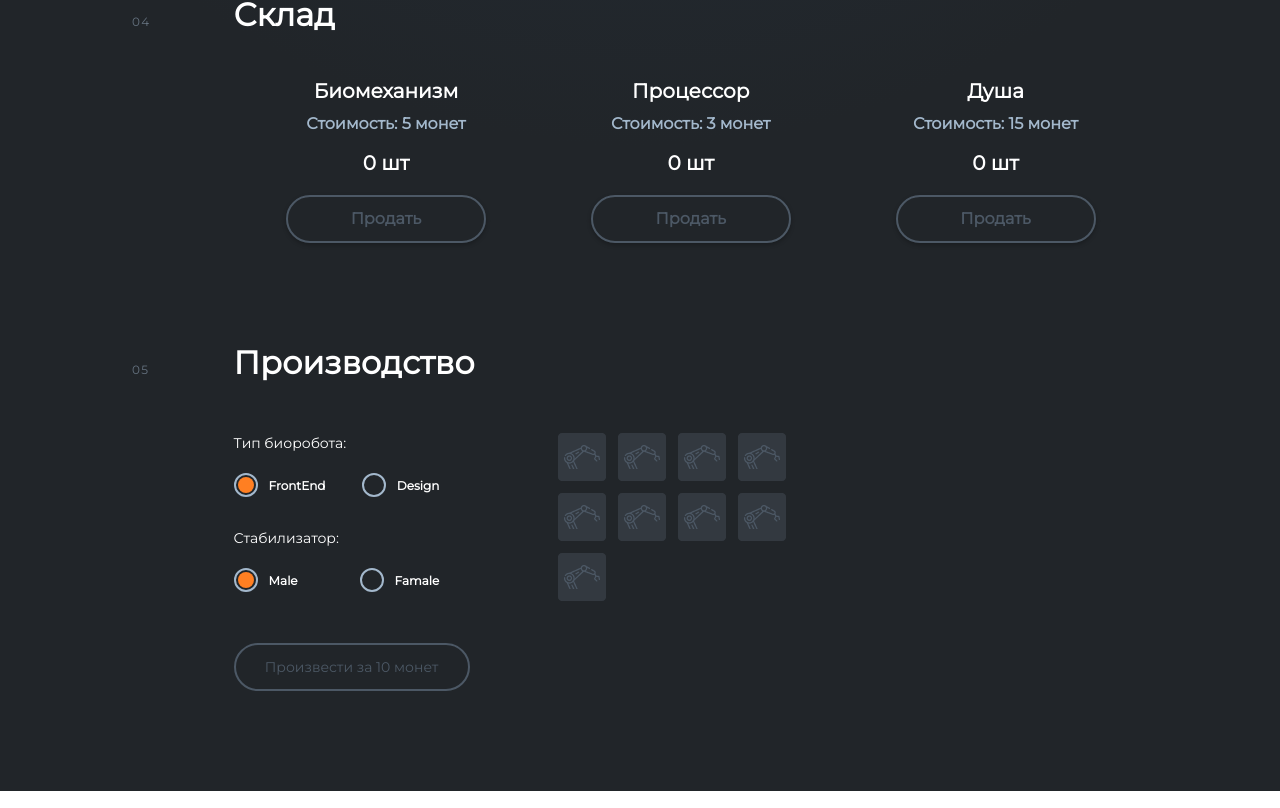
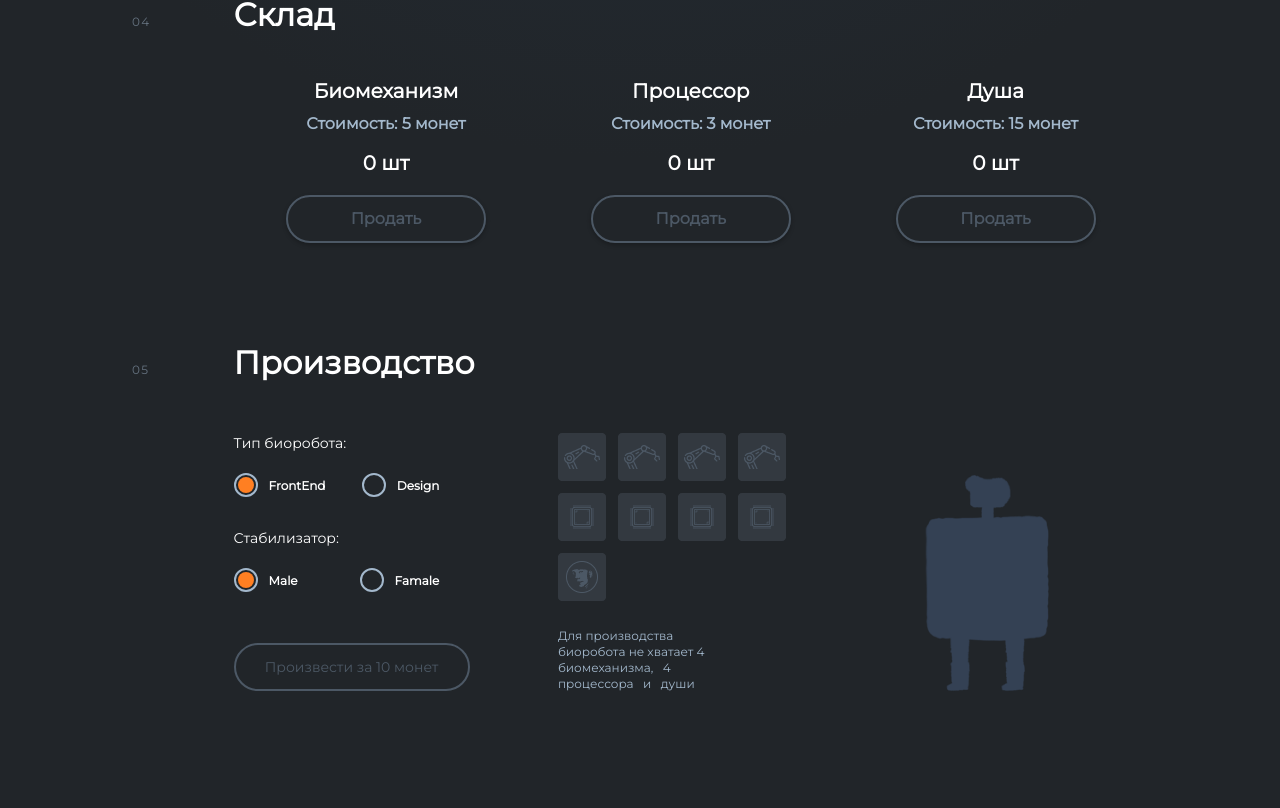
Before and after one commit to rpn42rus/Robot-factory, a Vue app: page /#/ in a window 1280 px wide. Shown: the part 1388-2196 px from the top of the page. Built offline with nearby package versions, Linux system fonts and the light colour scheme.

Commit message:
реализация производства робота. финальные доработки

```diff
--- a/package.json
+++ b/package.json
@@ -43,7 +43,9 @@
     "parserOptions": {
       "parser": "babel-eslint"
     },
-    "rules": {}
+    "rules": {
+      "vue/no-side-effects-in-computed-properties": "off"
+    }
   },
   "browserslist": [
     "> 1%",
--- a/src/components/sections/FifthSection.vue
+++ b/src/components/sections/FifthSection.vue
@@ -66,16 +66,17 @@
               </div>
             </div>
           </div>
-          <div class="produce__button" v-on:click="produceRobot()">
+          <div class="produce__button" @click="produceRobot()">
             <div
               class="button__title"
-              v-bind:class="produceButtonActive === true ? 'normal' : 'missing'"
+              :class="availabilityOfParts === 'productionParts' && currentNumberCoins >= 10 ? 'normal' : 'missing'"
             >Произвести за 10 монет</div>
           </div>
         </div>
         <!-- Блок с иконками компонентов и текстом для недостающих деталей -->
         <div class="amount__components">
           <div class="row__component">
+            <!-- Биомеханизм -->
             <div class="component-wrapper">
               <div
                 class="component"
@@ -83,12 +84,12 @@
                 v-for="component in biomechanism.components"
                 :key="component.id"
               >
-                <div class="miss" v-if="component.state === 'miss'"></div>
-                <div class="ready" v-if="component.state === 'ready'"></div>
-                <div class="selected" v-if="component.state === 'selected'"></div>
+                <div
+                  :class="{'missBiomech': component.state === 'miss', 'readyBiomech': component.state === 'ready', 'selectedBiomech': component.state === 'selected'}"
+                ></div>
               </div>
             </div>
-
+            <!-- Процессор -->
             <div class="component-wrapper">
               <div
                 class="component"
@@ -96,12 +97,12 @@
                 v-for="component in CPU.components"
                 :key="component.id"
               >
-                <div class="miss" v-if="component.state === 'miss'"></div>
-                <div class="ready" v-if="component.state === 'ready'"></div>
-                <div class="selected" v-if="component.state === 'selected'"></div>
+                <div
+                  :class="{'missCPU': component.state === 'miss', 'readyCPU': component.state === 'ready', 'selectedCPU': component.state === 'selected'}"
+                ></div>
               </div>
             </div>
-
+            <!-- Душа -->
             <div class="component-wrapper">
               <div
                 class="component"
@@ -109,38 +110,33 @@
                 v-for="component in soul.components"
                 :key="component.id"
               >
-                <div class="miss" v-if="component.state === 'miss'"></div>
-                <div class="ready" v-if="component.state === 'ready'"></div>
-                <div class="selected" v-if="component.state === 'selected'"></div>
-              </div>
+                <div
+                  :class="{'missSoul': component.state === 'miss', 'readySoul': component.state === 'ready', 'selectedSoul': component.state === 'selected'}"
+                ></div>
               </div>
             </div>
           </div>
 
-        <!-- <div
-          class="amount__components-text"
-          v-if="numberMissingHands > 0 || numberMissingCPU > 0 || numberMissingSoul > 0"
-        >
+          <div class="amount__components-text" v-if="availabilityOfParts !== 'productionParts'">
             <p>
               Для производства биоробота не хватает
               <span
-              v-if="numberMissingHands > 0"
-            >{{checkDeclination(numberMissingHands, ['биомеханизм', 'биомеханизма'])}},</span> &nbsp;
+                v-if="biomechanism.numberMissing > 0"
+              >{{checkDeclination(biomechanism.numberMissing, ['биомеханизм', 'биомеханизма'])}},</span> &nbsp;
               <span
-              v-if="numberMissingCPU > 0"
-            >{{checkDeclination(numberMissingCPU, ['процессор', 'процессора'])}}</span> &nbsp;
-            <span v-if="numberMissingSoul > 0">
-              <span v-if="numberMissingHands > 0 || numberMissingCPU > 0">и</span> &nbsp; души
+                v-if="CPU.numberMissing > 0"
+              >{{checkDeclination(CPU.numberMissing, ['процессор', 'процессора'])}}</span> &nbsp;
+              <span v-if="soul.numberMissing > 0">
+                <span v-if="biomechanism.numberMissing > 0 || CPU.numberMissing > 0">и</span> &nbsp; души
               </span>
             </p>
-        </div>-->
-
-        <!-- </div> -->
+          </div>
+        </div>
 
         <!-- Блок с картинкой робота -->
-        <!-- <div class="kind__robot">
+        <div class="kind__robot">
           <img v-bind:src="checkParametersRobot()" alt />
-        </div>-->
+        </div>
       </div>
     </div>
   </div>
@@ -152,27 +148,39 @@ export default {
 
   props: {
     biomechanism: {
-      type: Object
-    },
+      type: Object,
+      required: true
+    }, // биомеханизм
     CPU: {
-      type: Object
-    },
+      type: Object,
+      required: true
+    }, // процессор
     soul: {
-      type: Object
-    }
+      type: Object,
+      required: true
+    } // душа
   },
 
   data() {
     return {
       typeRobot: "FrontEnd", // флаг переключения радио кнопки для блока с типом робота
-      stabilizerPicked: "Male", // флаг переключения радио кнопки для блока с стабилизатором
-      produceButtonActive: false, // флаг для разблокировки кнопки "Произвести за 10 монет"
-
-      select: []
+      stabilizerPicked: "Male" // флаг переключения радио кнопки для блока с стабилизатором
     };
   },
 
   computed: {
+    /**
+     * Свойтво для получения и усатновки имени активного окна/выпадающего списка/контекстного меню
+     */
+    activeModal: {
+      get() {
+        return this.$store.getters.ACTIVE_MODAL;
+      },
+      set(newActiveModal) {
+        this.$store.dispatch("setActiveModal", newActiveModal);
+      }
+    },
+
     /**
      * Свойство для получения и установки количества монет
      */
@@ -183,21 +191,154 @@ export default {
       set(numberCoins) {
         this.$store.dispatch("setNumberCoins", numberCoins); // вызов action из локального хранилища для записи в lastOpenedRoomId значение roomId
       }
+    },
+
+    /**
+     * Свойство проверки наличия деталей для производства
+     */
+    availabilityOfParts() {
+      let statesArray = []; // переменная для хранения всех состояний деталей
+      let stateComponents = "productionParts"; // переменная для хранения общего состояния
+
+      // перебор деталей биомеханизма и добавление в массив состояний деталей
+      for (let bioComponent in this.biomechanism.components) {
+        statesArray.push(this.biomechanism.components[bioComponent].state);
+      }
+      // перебор деталей процессора и добавление в массив состояний деталей
+      for (let cpuComponent in this.CPU.components) {
+        statesArray.push(this.CPU.components[cpuComponent].state);
+      }
+      // добавление в массив состояния компонента души
+      statesArray.push(this.soul.components[1].state);
+
+      // перебор массива состояний всех деталей
+      for (let i in statesArray) {
+        // если есть состояние miss, устанавливаем переменной значение missingParts и прерываем цикл
+        if (statesArray[i] === "miss") {
+          stateComponents = "missingParts";
+          break;
+          // если есть состояние ready и нет ни одного с состояние miss, устанавливаем переменной значение readyParts
+        } else if (statesArray[i] !== "miss" && statesArray[i] === "ready") {
+          stateComponents = "readyParts";
+        }
+      }
+
+      return stateComponents; // возвращается общее состояние готовности компонентов
     }
   },
 
   methods: {
-    getIcon(pic) {
-      return require("../../assets/img/robotComponents/" + pic);
+    /**
+     * Метод проверки выбранных параметров и установленных деталей для подставления соответствующей иконки
+     */
+    checkParametersRobot() {
+      if (this.availabilityOfParts === "missingParts") {
+        if (this.typeRobot === "FrontEnd" && this.stabilizerPicked === "Male") {
+          return require("../../assets/img/robots/FrontMale3.png");
+        } else if (
+          this.typeRobot === "FrontEnd" &&
+          this.stabilizerPicked === "Famale"
+        ) {
+          return require("../../assets/img/robots/FrontFamale3.png");
+        } else if (
+          this.typeRobot === "Design" &&
+          this.stabilizerPicked === "Male"
+        ) {
+          return require("../../assets/img/robots/DesignerMale3.png");
+        } else if (
+          this.typeRobot === "Design" &&
+          this.stabilizerPicked === "Famale"
+        ) {
+          return require("../../assets/img/robots/DesignerFamale3.png");
+        }
+      } else if (this.availabilityOfParts === "readyParts") {
+        if (this.typeRobot === "FrontEnd" && this.stabilizerPicked === "Male") {
+          return require("../../assets/img/robots/FrontMale2.png");
+        } else if (
+          this.typeRobot === "FrontEnd" &&
+          this.stabilizerPicked === "Famale"
+        ) {
+          return require("../../assets/img/robots/FrontFamale2.png");
+        } else if (
+          this.typeRobot === "Design" &&
+          this.stabilizerPicked === "Male"
+        ) {
+          return require("../../assets/img/robots/DesignerMale2.png");
+        } else if (
+          this.typeRobot === "Design" &&
+          this.stabilizerPicked === "Famale"
+        ) {
+          return require("../../assets/img/robots/DesignerFamale2.png");
+        }
+      } else if (this.availabilityOfParts === "productionParts") {
+        if (this.typeRobot === "FrontEnd" && this.stabilizerPicked === "Male") {
+          return require("../../assets/img/robots/FrontMale1.png");
+        } else if (
+          this.typeRobot === "FrontEnd" &&
+          this.stabilizerPicked === "Famale"
+        ) {
+          return require("../../assets/img/robots/FrontFamale1.png");
+        } else if (
+          this.typeRobot === "Design" &&
+          this.stabilizerPicked === "Male"
+        ) {
+          return require("../../assets/img/robots/DesignerMale1.png");
+        } else if (
+          this.typeRobot === "Design" &&
+          this.stabilizerPicked === "Famale"
+        ) {
+          return require("../../assets/img/robots/DesignerFamale1.png");
+        }
+      }
     },
 
+    /**
+     * Метод смены состояния компонента
+     * Входные параметры:
+     *    componentId - id детали
+     * 		nameComponent - имя компонента
+     */
     setComponent(componentId, nameComponent) {
+      // если установлено состояние "ready", то меняем на "selected" и уменьшаем количество деталей на складе и недостающих
       if (nameComponent.components[componentId].state === "ready") {
         nameComponent.components[componentId].state = "selected";
         nameComponent.quantityInStock--;
+        nameComponent.numberMissing--;
+        // если установлено состояние "selected", то меняем на "ready" и увеличиваем количество деталей на складе и недостающих
       } else if (nameComponent.components[componentId].state === "selected") {
         nameComponent.components[componentId].state = "ready";
         nameComponent.quantityInStock++;
+        nameComponent.numberMissing++;
+      }
+    },
+
+    /**
+     * Функция для склонения количества лет
+     * @param number (number) - числительная переменная
+     * @param titles (string) - массив из форм слова при разных числовых значениях
+     */
+    checkDeclination(number, titles) {
+      const cases = [2, 0, 1, 1, 1, 2]; // в переменной хранятся индексы из массива
+      return (
+        number +
+        " " +
+        titles[
+          number % 100 > 4 && number % 100 < 20
+            ? 2
+            : cases[number % 10 < 5 ? number % 10 : 5]
+        ]
+      );
+    },
+
+    /**
+     * Метод производства робота и открытия модального окна
+     */
+    produceRobot() {
+      if (
+        this.availabilityOfParts === "productionParts" &&
+        this.currentNumberCoins >= 10
+      ) {
+        this.activeModal = "succsess";
       }
     }
   }
@@ -374,7 +515,6 @@ export default {
         .produce__button {
           width: 236px;
           height: 48px;
-          border: 2px solid #4c5865;
           box-sizing: border-box;
           border-radius: 60px;
           color: #4c5865;
@@ -388,8 +528,6 @@ export default {
             align-items: center;
           }
           &:hover {
-            color: #fff;
-            background: #ff5722;
             cursor: pointer;
           }
         }
@@ -433,22 +571,73 @@ export default {
   }
 }
 
-.miss {
+.missBiomech {
   height: 50px;
   width: 50px;
-
   background: url("../../assets/img/robotComponents/hand1.png") no-repeat;
 }
-.selected {
+.selectedBiomech {
   height: 50px;
   width: 50px;
-
   background: url("../../assets/img/robotComponents/hand3.png") no-repeat;
+  cursor: pointer;
 }
-.ready {
+.readyBiomech {
   height: 50px;
   width: 50px;
+  background: url("../../assets/img/robotComponents/hand2.png") no-repeat;
+  cursor: pointer;
+}
+.missCPU {
+  height: 50px;
+  width: 50px;
+  background: url("../../assets/img/robotComponents/cpu1.png") no-repeat;
+}
+.selectedCPU {
+  height: 50px;
+  width: 50px;
+  background: url("../../assets/img/robotComponents/cpu3.png") no-repeat;
+  cursor: pointer;
+}
+.readyCPU {
+  height: 50px;
+  width: 50px;
+  background: url("../../assets/img/robotComponents/cpu2.png") no-repeat;
+  cursor: pointer;
+}
+.missSoul {
+  height: 50px;
+  width: 50px;
+  background: url("../../assets/img/robotComponents/soul1.png") no-repeat;
+}
+.selectedSoul {
+  height: 50px;
+  width: 50px;
+  background: url("../../assets/img/robotComponents/soul3.png") no-repeat;
+  cursor: pointer;
+}
+.readySoul {
+  height: 50px;
+  width: 50px;
+  background: url("../../assets/img/robotComponents/soul2.png") no-repeat;
+  cursor: pointer;
+}
 
-  background: url("../../assets/img/robotComponents/hand2.png") no-repeat;
+/* Активная кнопка "произвести" */
+.normal {
+  color: #ffffff;
+  border-radius: 60px;
+  border: 2px solid #ff7f22;
+  &:hover {
+    background: #ff5722;
+  }
+}
+
+/* Заблокированная кнопка "произвести" */
+.missing {
+  color: #4c5865;
+  border-radius: 60px;
+  border: 2px solid #4c5865;
+  cursor: not-allowed;
 }
 </style>
--- a/src/store/index.js
+++ b/src/store/index.js
@@ -5,30 +5,9 @@ Vue.use(Vuex);
 
 export default new Vuex.Store({
 	state: {
-		currentNumberCoins: 100,
+		currentNumberCoins: 0,
 
 		activeModal: '',  // переменная для хранения наименования активного модального окна
-
-		missingComponents: {
-			id: 1,
-			biomechanism: 4,
-			CPU: 4,
-			soul: 1
-		},
-
-		readyComponents: {
-			id: 2,
-			biomechanism: 0,
-			CPU: 0,
-			soul: 0
-		},
-
-		productionComponents: {
-			id: 3,
-			biomechanism: 0,
-			CPU: 0,
-			soul: 0
-		},
 
 		biomechanism: {
 			name: "biomechanism",
@@ -36,6 +15,7 @@ export default new Vuex.Store({
 			costBuy: 7, // стоимость покупки
 			costSale: 5, // стоимость продажи
 			quantityInStock: 0, // наличие на складе
+			numberMissing: 4,
 			components: {
 				1: {
 					id: 1,
@@ -55,11 +35,6 @@ export default new Vuex.Store({
 				},
 			},
 			iconUrl: require("@/assets/img/icon 5.png"), // иконка
-			icons: [
-				{ src: "hand1.png", name: "missingIcon" },
-				{ src: "hand2.png", name: "selectedIcon" },
-				{ src: "hand3.png", name: "readyIcon" },
-			],
 		},
 
 		CPU: {
@@ -68,6 +43,7 @@ export default new Vuex.Store({
 			costBuy: 5, // стоимость покупки
 			costSale: 3, // стоимость продажи
 			quantityInStock: 0, // наличие на складе
+			numberMissing: 4,
 			components: {
 				1: {
 					id: 1,
@@ -95,6 +71,7 @@ export default new Vuex.Store({
 			costBuy: 25, // стоимость покупки
 			costSale: 15, // стоимость продажи
 			quantityInStock: 0, // наличие на складе
+			numberMissing: 1,
 			components: {
 				1: {
 					id: 1,
@@ -138,27 +115,6 @@ export default new Vuex.Store({
 		},
 
 		/**
-		* Установка новых значений в объект
-		*/
-		SET_READY_COMPONENT(state, components) {
-			state.readyComponents = components;
-		},
-
-		/**
-		* Установка новых значений в объект
-		*/
-		SET_MISSING_COMPONENT(state, component) {
-			state.missingComponents = component;
-		},
-
-		/**
-		* Установка новых значений в объект
-		*/
-		SET_PRODUCTION_COMPONENT(state, component) {
-			state.productionComponents = component;
-		},
-
-		/**
 		* Установка имени модального окна в activeModalName
 		*/
 		SET_ACTIVE_MODAL(state, activeModalName) {
@@ -197,27 +153,6 @@ export default new Vuex.Store({
 		},
 
 		/**
-		* Метод установки информации об объекте biomechanism
-		*/
-		setReadyComponents({ commit }, component) {
-			commit('SET_READY_COMPONENTS', component);
-		},
-
-		/**
-		* Метод установки информации об объекте biomechanism
-		*/
-		setMissingComponent({ commit }, component) {
-			commit('SET_MISSING_COMPONENT', component);
-		},
-
-		/**
-	* Метод установки информации об объекте biomechanism
-	*/
-		setProductionComponent({ commit }, component) {
-			commit('SET_PRODUCTION_COMPONENT', component);
-		},
-
-		/**
 		* Метод установки модального окна
 		*/
 		setActiveModal({ commit }, activeModalName) {
@@ -247,21 +182,6 @@ export default new Vuex.Store({
 		SOUL: state => state.soul,
 
 		/**
-		* Получение объекта
-		*/
-		READY_COMPONENTS: state => state.readyComponents,
-
-		/**
-		* Получение объекта
-		*/
-		MISSING_COMPONENTS: state => state.missingComponents,
-
-		/**
-			* Получение объекта
-			*/
-		PRODUCTION_COMPONENTS: state => state.productionComponents,
-
-		/**
 		* Получение состояния(имени модального окна) activeModal
 		*/
 		ACTIVE_MODAL: state => state.activeModal,
--- a/src/views/Home.vue
+++ b/src/views/Home.vue
@@ -8,7 +8,7 @@
       <FourthSection :soul="soul" :biomechanism="biomechanism" :CPU="CPU" />
       <FifthSection :soul="soul" :biomechanism="biomechanism" :CPU="CPU" />
 
-      <ModalWindow v-if="activeModal === 'warning'" />
+      <ModalWindow />
     </div>
   </div>
 </template>
--- /dev/null
+++ b/vue.config.js
@@ -0,0 +1 @@
+module.exports = {}
```
Lines whose indentation alone changed are shown as unchanged.
